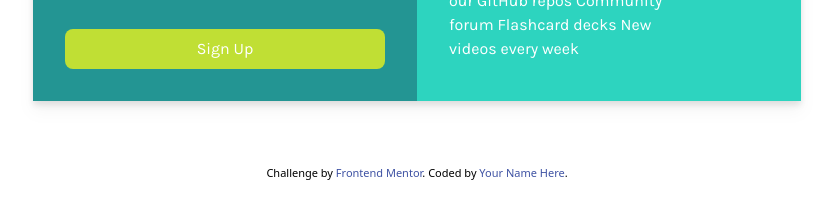
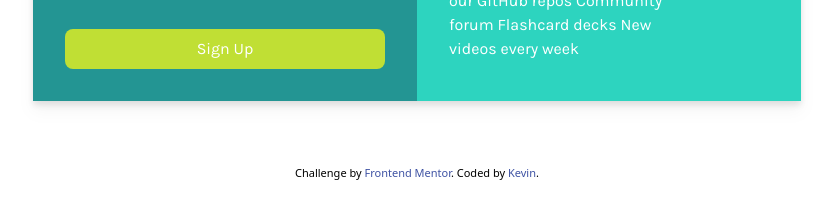
Before and after one commit to LightLotus/single-price-grid-component-master, a plain HTML site: page index.html in a window 1280 px wide. Shown: the part 438-656 px from the top of the page, without its empty margins (223-1056 px from the left). Drawn offline with nearby package versions, Linux system fonts and the light colour scheme.

Commit message:
added link

```diff
--- a/index.html
+++ b/index.html
@@ -77,7 +77,7 @@
         Challenge by
         <a href="https://www.frontendmentor.io?ref=challenge" target="_blank"
           >Frontend Mentor</a
-        >. Coded by <a href="#">Your Name Here</a>.
+        >. Coded by <a href="https://my-portfolio-kevinw.vercel.app/">Kevin</a>.
       </p>
     </footer>
   </body>
```
